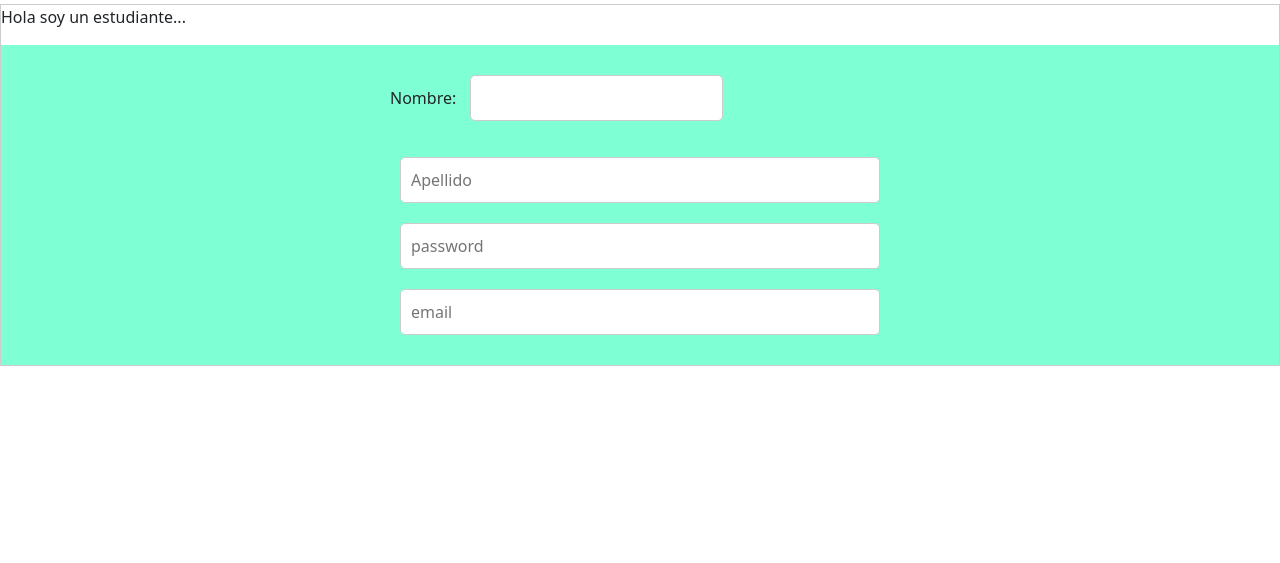
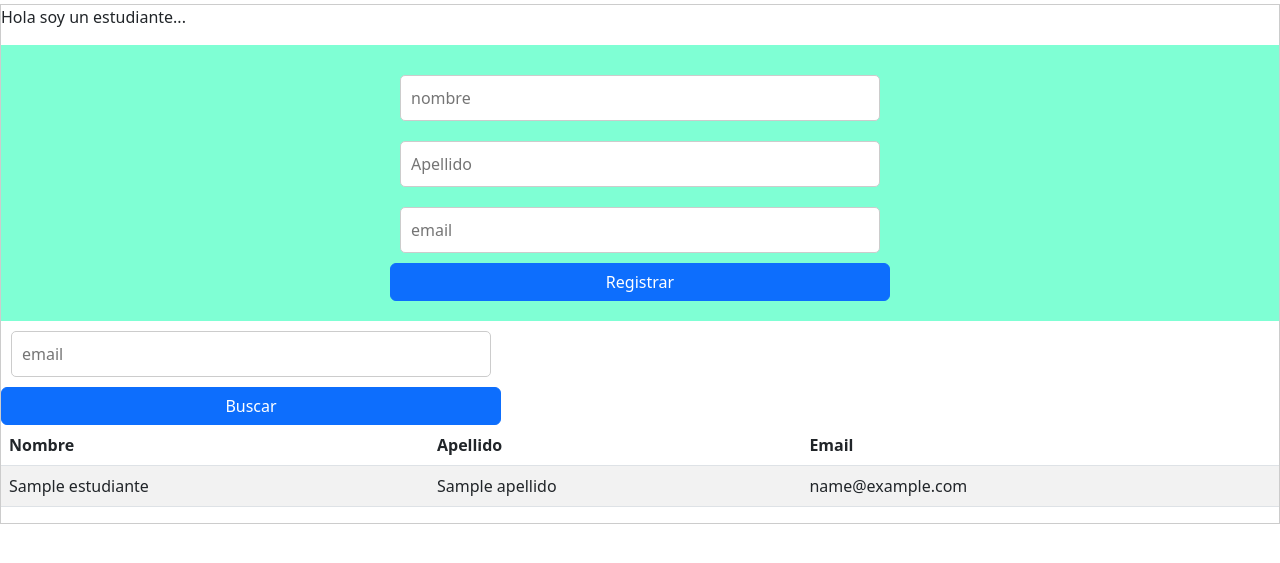
Before and after one commit to SabaM10/webdjango, a Django app: template AppCoder/template/estudiantes.html in a window 1280 px wide. Shown: the part 56-619 px from the top of the page. Run offline with Django 4.2, Linux system fonts and the light colour scheme; the template is opened without the code that fills it: most values are stand-ins (such as "Sample title", 1, 10 or a date in 2020); some libraries are stand-ins or nearby versions.

Commit message:
Uso de forms dinamicos y busqueda de bd

```diff
--- /dev/null
+++ b/AppCoder/forms.py
@@ -0,0 +1,6 @@
+from django import forms
+
+class form_estudiantes(forms.Form):
+    nombre = forms.CharField(max_length=30)
+    apellido = forms.CharField(max_length=30)
+    email = forms.EmailField()
--- a/AppCoder/template/estudiantes.html
+++ b/AppCoder/template/estudiantes.html
@@ -1,15 +1,44 @@
 {% extends "home.html" %}
 
 {% load static %}
-<link stylesheet="text/css" href="{% static 'css/style.css' %}">
+<!--link stylesheet="text/css" href="{% static 'css/style.css' %}"-->
+<!--link rel="stylesheet" href="{% static 'css/bootstrap.min.css' %}"-->
 {% block contenido %}
     <p>Hola soy un estudiante...</p>
     <div class="contenidoEstudiantes">
-        <form class="formDataEstudiantes">
-            <p>Nombre: <input type="text"></p>
-            <input type="text" placeholder="Apellido">
-            <input type="password" placeholder="password">
-            <input type="email" placeholder="email">
+        <form class="formDataEstudiantes" action="/AppCoder/estudiantes/" method="POST"> {% csrf_token %}
+            <input type="text" name = "nombre" placeholder="nombre">
+            <input type="text" name = "apellido"placeholder="Apellido">
+            <input type="email" name = "email" placeholder="email">
+            <button type="submit" class="btn btn-primary btndj">Registrar</button>
         </form>
     </div>
+    <div>
+        <form class="formDataEstudiantes" action="/AppCoder/buscar_estudiante/" method="GET">
+            <input type="email" name = "email" placeholder="email">
+            <button type="submit" class="btn btn-primary btndj">Buscar</button>
+        </form>
+    </div>
+    <div>
+        {% if estudiantes %}
+            <table class="table table-striped">
+                <thead>
+                    <tr>
+                        <th scope="col">Nombre</th>
+                        <th scope="col">Apellido</th>
+                        <th scope="col">Email</th>
+                    </tr>
+                </thead>
+                <tbody>
+                    {% for estudiante in estudiantes %}
+                        <tr>
+                            <td>{{ estudiante.nombre }}</td>
+                            <td>{{ estudiante.apellido }}</td>
+                            <td>{{ estudiante.email }}</td>
+                        </tr>
+                    {% endfor %}
+                </tbody>
+            </table>
+        {% endif %}
+    </div>
 {% endblock %}
--- a/AppCoder/urls.py
+++ b/AppCoder/urls.py
@@ -8,4 +8,6 @@ urlpatterns = [
     path('estudiantes/', estudiantes),
     path('entregables/', entregables),
     path('home/', home),
+    path('api_estudiantes/', api_estudiantes),
+    path('buscar_estudiante/', buscar_estudiante),
 ]
```
Also changed, not shown: AppCoder/template/api_estudiantes.html (added, +23 -0 lines), AppCoder/views.py (+28 -0 lines), db.sqlite3.
